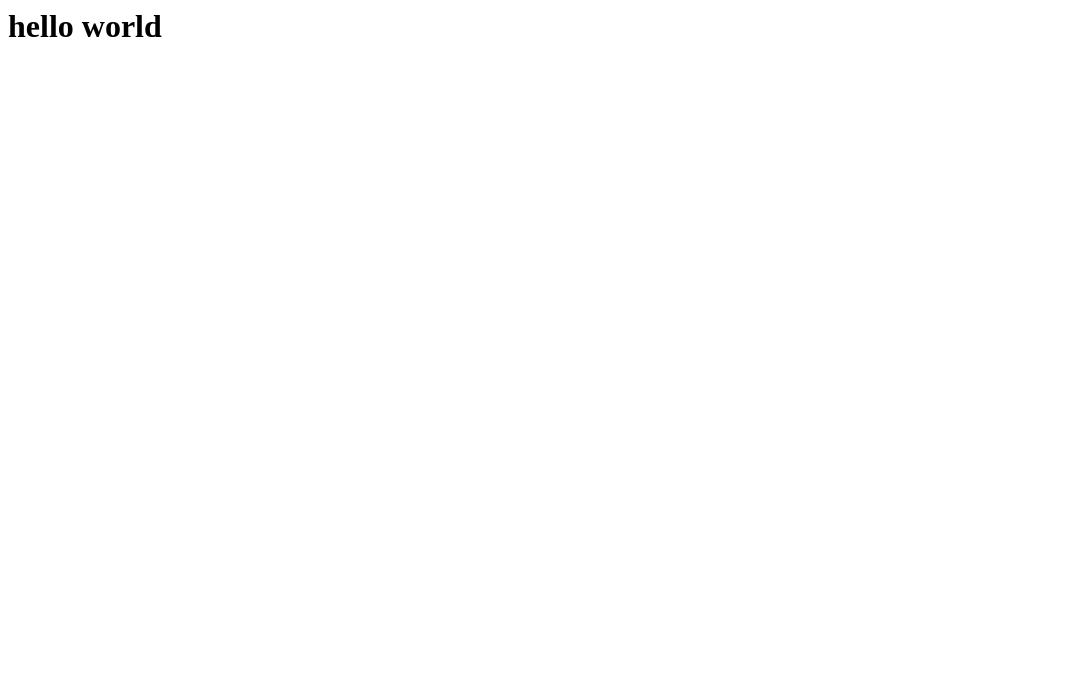
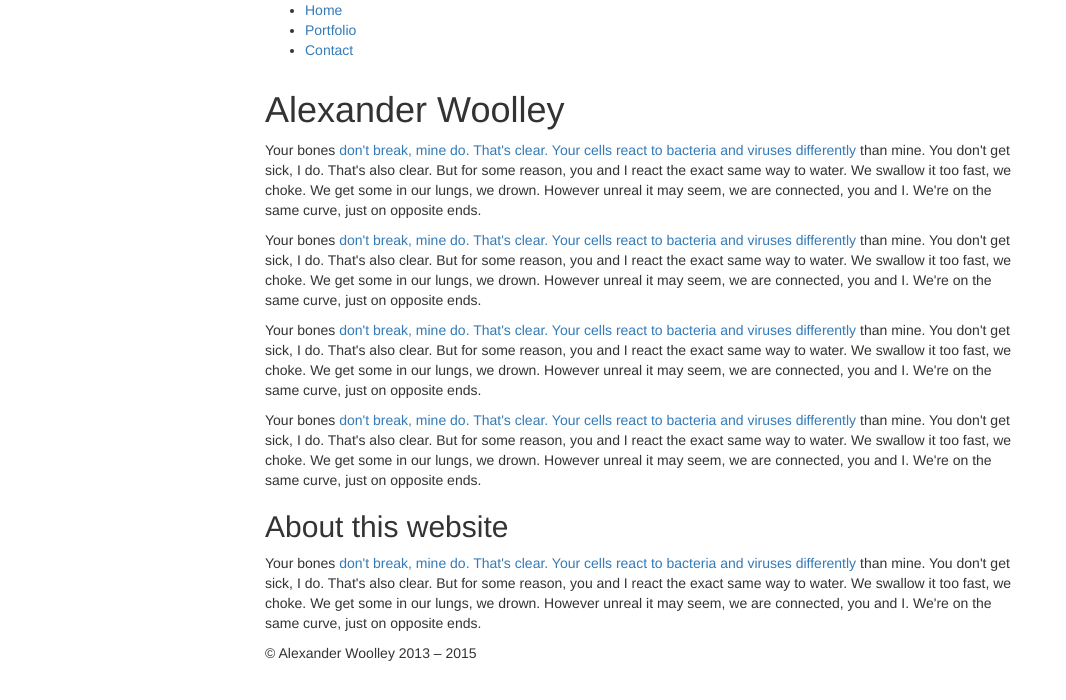
Before and after one commit to alexwoolley/alexwoolley.github.io, a plain HTML site: page index.html in a window 1280 px wide. Shown: the whole page, without its empty margins (0-1066 px from the left). Drawn offline with nearby package versions, Linux system fonts and the light colour scheme.

Commit message:
Adding pages

```diff
--- a/index.html
+++ b/index.html
@@ -1 +1,61 @@
-<h1>hello world</h1>
+<!DOCTYPE html>
+<html>
+<head>
+	<meta charset="UTF-8">
+	<meta name="viewport" content="width=device-width, initial-scale=1">
+	<title>Alexander Woolley | Journalist</title>
+	<!-- jQuery -->
+	<script src="//ajax.googleapis.com/ajax/libs/jquery/2.1.1/jquery.min.js"></script>
+	<!-- BOOTSTRAP -->
+	<!-- Latest compiled and minified CSS -->
+	<link rel="stylesheet" href="https://maxcdn.bootstrapcdn.com/bootstrap/3.3.4/css/bootstrap.min.css">
+	<!-- Optional theme -->
+	<link rel="stylesheet" href="https://maxcdn.bootstrapcdn.com/bootstrap/3.3.4/css/bootstrap-theme.min.css">
+	<!-- Latest compiled and minified JavaScript -->
+	<script src="https://maxcdn.bootstrapcdn.com/bootstrap/3.3.4/js/bootstrap.min.js"></script>
+	<!-- END BOOTSTRAP -->
+	<!-- GOOGLE FONTS -->
+	<link href="http://fonts.googleapis.com/css?family=Merriweather:400italic,400,700" rel="stylesheet" type="text/css">
+	<link href="http://fonts.googleapis.com/css?family=Merriweather+Sans:300,400" rel="stylesheet" type="text/css">
+	<!-- END GOOGLE FONTS -->
+	<!-- Own stylesheet -->
+	<link rel="stylesheet" href="style.css" type="text/css">
+</head>
+<body>
+
+	<div class="container">
+		<div class="row">
+			<div class="col-md-8 col-md-offset-2">
+				<div class="all-content">
+					<div  class="row">
+						<div class="col-xs-12">
+						<nav>
+							<ul id="main-menu">
+								<li><a href="">Home</a></li>
+								<li><a href="portfolio">Portfolio</a></li>
+								<li><a href="contact">Contact</a></li>
+							</ul>
+						</nav>
+						</div>
+					</div>
+					<h1 class="masthead">Alexander Woolley</h1>
+					<div class="main-content">
+						<p>Your bones <a href="some-link">don't break, mine do. That's clear. Your cells react to bacteria and viruses differently</a> than mine. You don't get sick, I do. That's also clear. But for some reason, you and I react the exact same way to water. We swallow it too fast, we choke. We get some in our lungs, we drown. However unreal it may seem, we are connected, you and I. We're on the same curve, just on opposite ends.</p>
+						<p>Your bones <a href="some-link">don't break, mine do. That's clear. Your cells react to bacteria and viruses differently</a> than mine. You don't get sick, I do. That's also clear. But for some reason, you and I react the exact same way to water. We swallow it too fast, we choke. We get some in our lungs, we drown. However unreal it may seem, we are connected, you and I. We're on the same curve, just on opposite ends.</p>
+						<p>Your bones <a href="some-link">don't break, mine do. That's clear. Your cells react to bacteria and viruses differently</a> than mine. You don't get sick, I do. That's also clear. But for some reason, you and I react the exact same way to water. We swallow it too fast, we choke. We get some in our lungs, we drown. However unreal it may seem, we are connected, you and I. We're on the same curve, just on opposite ends.</p>
+						<p>Your bones <a href="some-link">don't break, mine do. That's clear. Your cells react to bacteria and viruses differently</a> than mine. You don't get sick, I do. That's also clear. But for some reason, you and I react the exact same way to water. We swallow it too fast, we choke. We get some in our lungs, we drown. However unreal it may seem, we are connected, you and I. We're on the same curve, just on opposite ends.</p>
+						<h2>About this website</h2>
+						<p>Your bones <a href="some-link">don't break, mine do. That's clear. Your cells react to bacteria and viruses differently</a> than mine. You don't get sick, I do. That's also clear. But for some reason, you and I react the exact same way to water. We swallow it too fast, we choke. We get some in our lungs, we drown. However unreal it may seem, we are connected, you and I. We're on the same curve, just on opposite ends.</p>
+					</div>
+					<footer>
+						<p>
+							© Alexander Woolley 2013 – 2015
+						</p>
+					</footer>
+				</div>
+			</div>
+		</div>
+	</div>
+
+	</body>
+</html>
```
